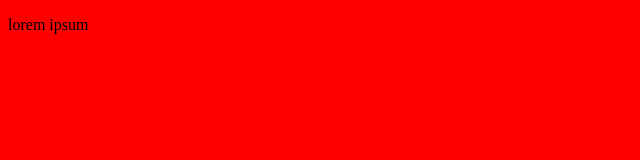
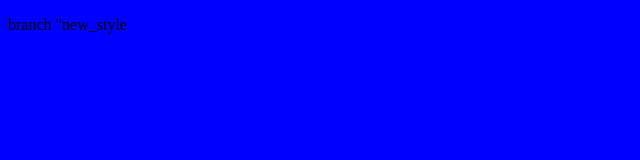
Before and after one commit to neshaev51/test, a plain HTML site: page index.html in a window 1280 px wide. Shown: the whole page, without its empty margins (0-640 px from the left). Drawn offline with Linux system fonts and the light colour scheme.

Commit message:
blue bg branch new_style

```diff
--- a/index.html
+++ b/index.html
@@ -10,7 +10,7 @@
 	<body>
 		<div class="container">
 
-			<p>lorem ipsum</p>
+			<p>branch "new_style</p>
 		</div>
 	</body>
 
--- a/style.css
+++ b/style.css
@@ -1,3 +1,3 @@
 body{
-	background: red;
+	background: blue;
 }
```
